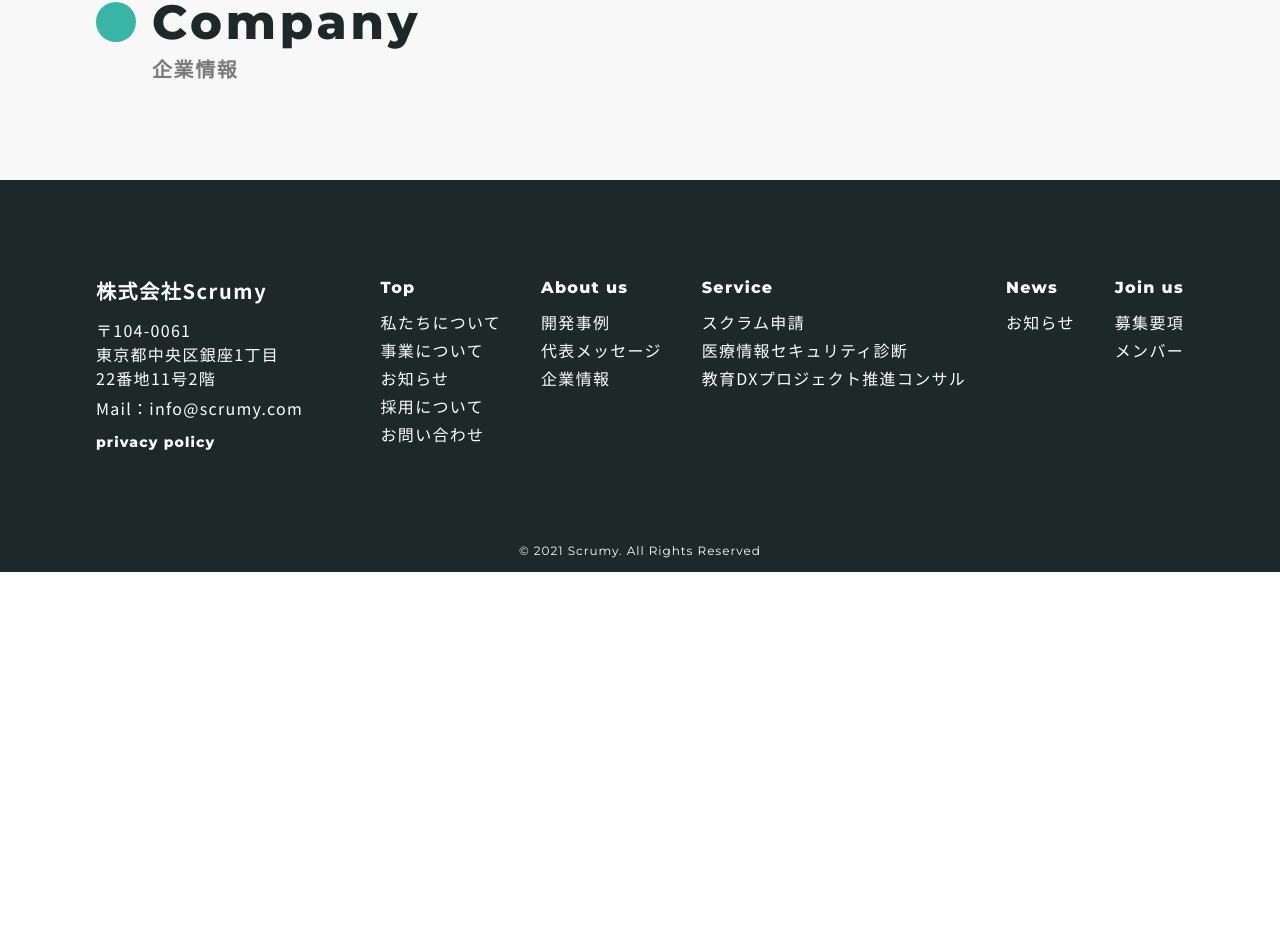
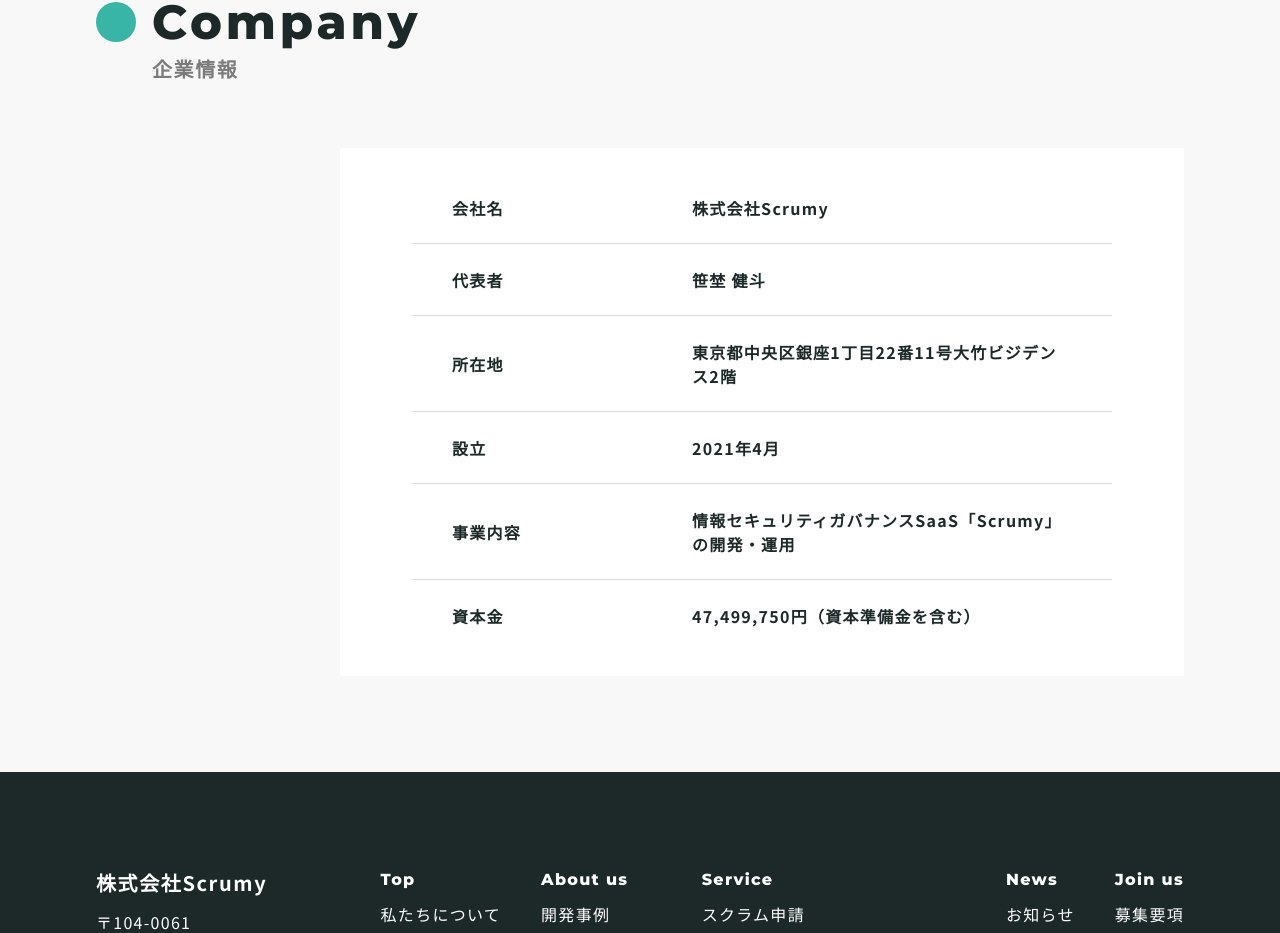
Before and after one commit to podev826/NEXT-scrumy-HP, a Next.js app: page /about in a window 1280 px wide. Shown: the part 4276-5209 px from the top of the page. Before the commit the page ends 4848 px from the top, so only its background shows below. Built offline with nearby package versions, Linux system fonts and the light colour scheme.

Commit message:
[add] AboutのCompanyを実装した

```diff
--- a/src/configs/Common/Company/CompanyInformation.ts
+++ b/src/configs/Common/Company/CompanyInformation.ts
@@ -1,13 +1,33 @@
-type CompanyInformationProps = {
-  [key: string]: string | string[];
+type CompanyInformationContentProps = {
+  term: string;
+  description: string;
 };
 
-export const COMPANY_INFORMATION: CompanyInformationProps = {
-  name: '株式会社Scrumy',
-  representative: '笹埜 健斗',
-  address: ['〒104-0061', '東京都中央区銀座1丁目', '22番地11号2階'],
-  established: '2021年4月',
-  business: '情報セキュリティガバナンスSaaS「Scrumy」の開発・運用',
-  capital: '47,499,750円（資本準備金を含む）',
-  email: 'info@scrumy.com',
-};
+type CompanyInformationProps = CompanyInformationContentProps[];
+
+export const COMPANY_INFORMATION: CompanyInformationProps = [
+  {
+    term: '会社名',
+    description: '株式会社Scrumy',
+  },
+  {
+    term: '代表者',
+    description: '笹埜 健斗',
+  },
+  {
+    term: '所在地',
+    description: '東京都中央区銀座1丁目22番11号大竹ビジデンス2階',
+  },
+  {
+    term: '設立',
+    description: '2021年4月',
+  },
+  {
+    term: '事業内容',
+    description: '情報セキュリティガバナンスSaaS「Scrumy」の開発・運用',
+  },
+  {
+    term: '資本金',
+    description: '47,499,750円（資本準備金を含む）',
+  },
+];
--- a/src/features/about/Company.tsx
+++ b/src/features/about/Company.tsx
@@ -1,11 +1,89 @@
+import { Box } from '@chakra-ui/react';
 import { PrimaryTitle } from 'components/Elements';
 import { ContentWrapper } from 'components/Layouts';
+import { COMPANY_INFORMATION } from 'configs';
 import { FC } from 'react';
+
+type AboutCompanyItemProps = {
+  term: string;
+  description: string | string[];
+  last: boolean;
+};
+
+const AboutCompanyItem: FC<AboutCompanyItemProps> = ({
+  term,
+  description,
+  last,
+}) => {
+  return (
+    <Box
+      pb={last ? '0' : { base: 4, xl: 6 }}
+      px={{ base: 4, xl: 10 }}
+      display={{ xl: 'flex' }}
+      alignItems={{ xl: 'center' }}
+      justifyContent={{ xl: 'space-between' }}
+      position="relative"
+      _after={
+        last
+          ? {
+              content: 'none',
+            }
+          : {
+              content: '""',
+              display: 'block',
+              width: '100%',
+              height: '1px',
+              backgroundColor: 'sub.100',
+              opacity: '0.16',
+              position: 'absolute',
+              bottom: 0,
+              left: 0,
+              right: 0,
+            }
+      }
+    >
+      <Box as="dt" fontWeight={'bold'} flexBasis={{ xl: '200px' }}>
+        {term}
+      </Box>
+      <Box
+        as="dd"
+        mt={{ base: '6px', xl: '0' }}
+        fontWeight={{ base: 'medium', xl: 'bold' }}
+        flexBasis={{ xl: 'calc(100% - 240px)' }}
+      >
+        {description}
+      </Box>
+    </Box>
+  );
+};
 
 export const AboutCompany: FC = () => {
   return (
     <ContentWrapper as="section" bgType="gray">
       <PrimaryTitle ja="企業情報" en="Company" />
+      <Box
+        as="dl"
+        ml="auto"
+        w={{ base: 'calc(100% - 36px)', xl: '100%' }}
+        maxW="844px"
+        display="grid"
+        gap={{ base: 4, xl: 6 }}
+        bg="base.100"
+        px={{ base: 5, xl: '72px' }}
+        py={{ base: 6, xl: 12 }}
+        mt={{ base: 8, xl: 16 }}
+      >
+        {COMPANY_INFORMATION.map((item, index) => (
+          <>
+            <AboutCompanyItem
+              key={item.term}
+              term={item.term}
+              description={item.description}
+              last={index + 1 === COMPANY_INFORMATION.length ? true : false}
+            />
+          </>
+        ))}
+      </Box>
     </ContentWrapper>
   );
 };
```
